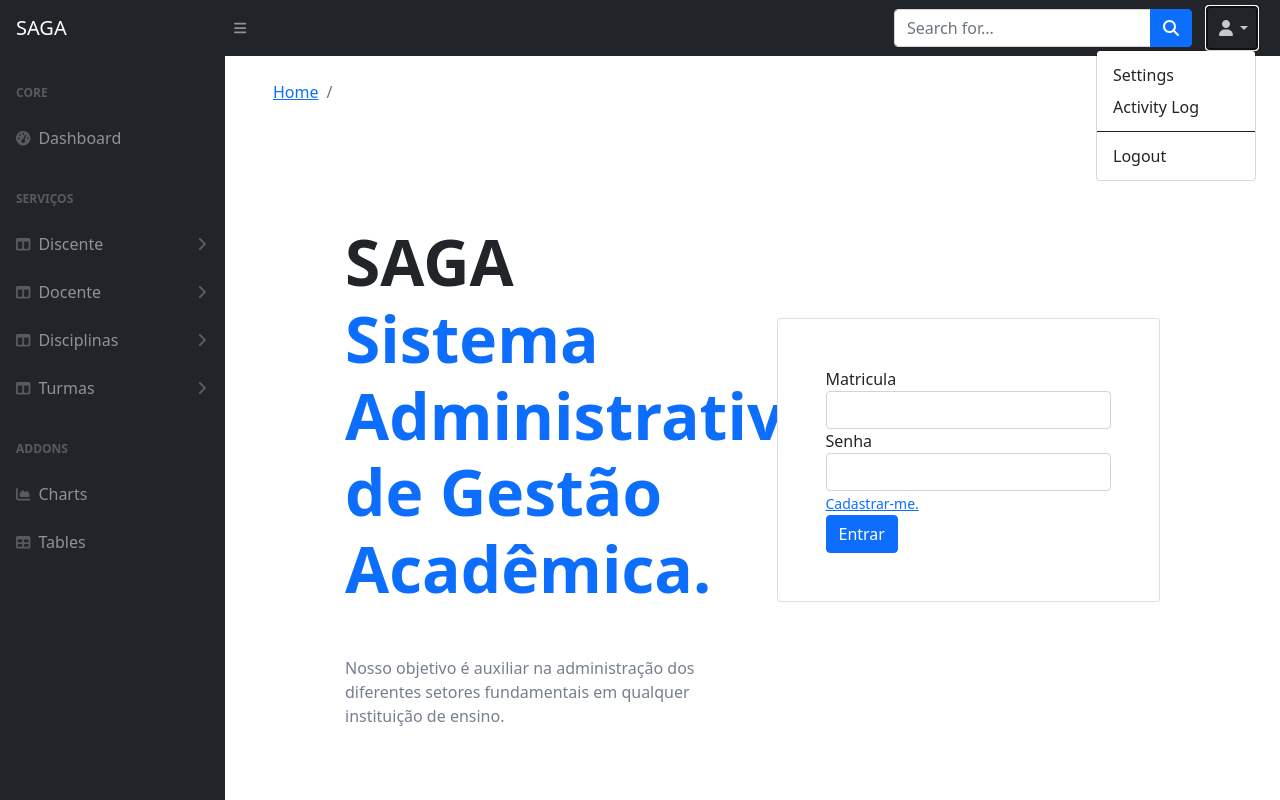
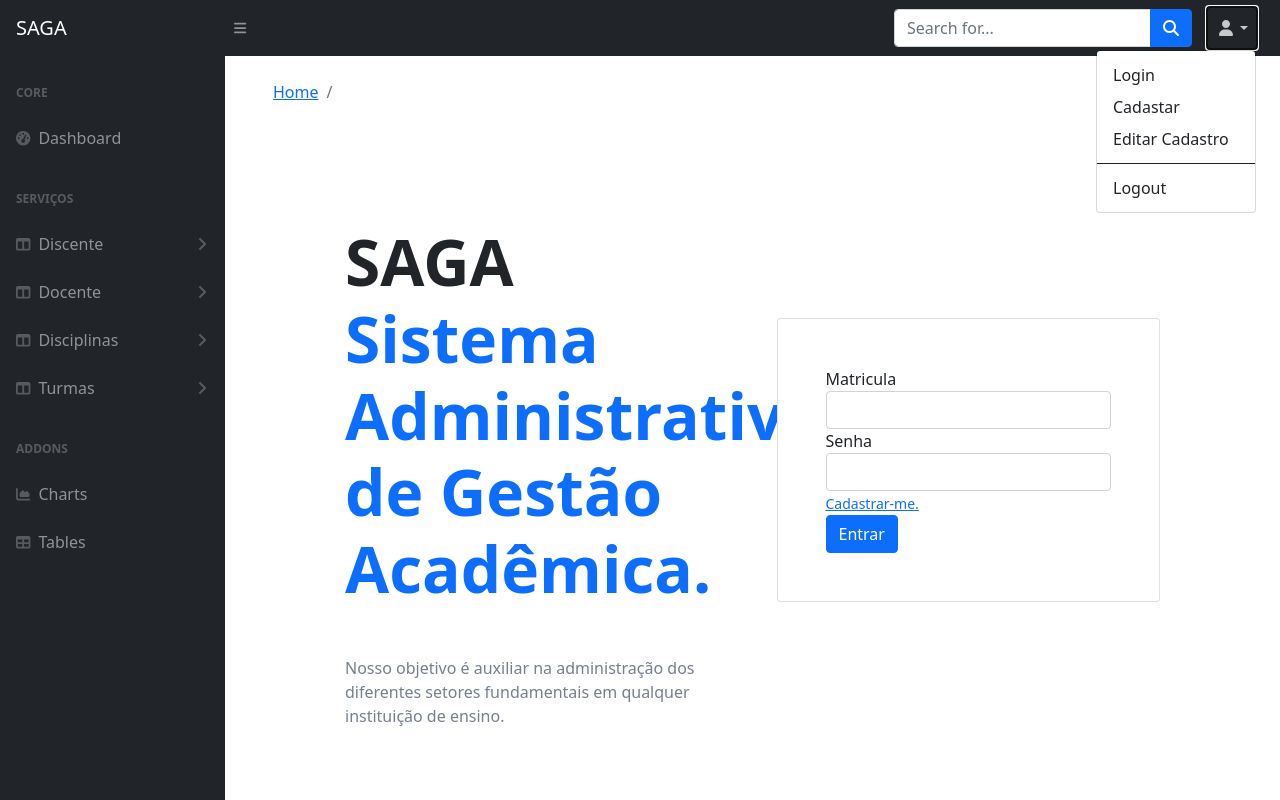
Before and after one commit to Gabriel-Atsok/ProjetoWebII-Academico, a Django app: page /login in a window 1280 px wide, after a click that opens the changed part. Run offline with Django 4.2, Linux system fonts and the light colour scheme; some libraries are stand-ins or nearby versions.

Commit message:
16/12/2022 18:18

```diff
--- a/appacademico/forms.py
+++ b/appacademico/forms.py
@@ -15,7 +15,7 @@ class ProfessorModelForm(forms.ModelForm):
 class AlunoModelForm(forms.ModelForm):
     class Meta:
         model = Aluno
-        fields = ['matricula', 'nome', 'cpf', 'telefone', 'email']
+        fields = ['matricula', 'nome', 'cpf', 'telefone', 'email', 'turma']
 
     def clean_nome(self):
         nome = self.cleaned_data['nome']
@@ -32,4 +32,4 @@ class DisciplinaModelForm(forms.ModelForm):
 class TurmaModelForm(forms.ModelForm):
     class Meta:
         model = Turma
-        fields = ['turma_id' ,'nome_turma','aluno', 'disciplinas']
+        fields = ['turma_id' ,'nome_turma', 'disciplinas']
--- a/appacademico/templates/index.html
+++ b/appacademico/templates/index.html
@@ -12,7 +12,9 @@
     <meta name="author" content="" />
     <link rel="stylesheet" href="{% static 'css/style1.css' %}">
     <link rel="stylesheet" href="https://cdn.jsdelivr.net/npm/bootstrap@5.2.0/dist/css/bootstrap.min.css"ntegrity="sha384-gH2yIJqKdNHPEq0n4Mqa/HGKIhSkIHeL5AyhkYV8i59U5AR6csBvApHHNl/vI1Bx" crossorigin="anonymous">
-    <title>Dashboard - SB Admin</title>
+    {% block title %}
+    <title>SAGA - Sistema Administrativo de Gestão Acadêmica</title>
+    {% endblock %}
     <link href="https://cdn.jsdelivr.net/npm/simple-datatables@latest/dist/style.css" rel="stylesheet" />
     <link href="{% static 'css/styles.css' %}" rel="stylesheet" />
     <script src="https://use.fontawesome.com/releases/v6.1.0/js/all.js" crossorigin="anonymous"></script>
@@ -38,8 +40,9 @@
             <li class="nav-item dropdown">
                 <a class="nav-link dropdown-toggle" id="navbarDropdown" href="#" role="button" data-bs-toggle="dropdown" aria-expanded="false"><i class="fas fa-user fa-fw"></i></a>
                 <ul class="dropdown-menu dropdown-menu-end" aria-labelledby="navbarDropdown">
-                    <li><a class="dropdown-item" href="#">Settings</a></li>
-                    <li><a class="dropdown-item" href="#">Activity Log</a></li>
+                    <li><a class="dropdown-item" href="{% url 'login' %}">Login</a></li>
+                    <li><a class="dropdown-item" href="{% url 'cadastro' %}">Cadastar</a></li>
+                    <li><a class="dropdown-item" href="{% url 'edit_cadastro' %}">Editar Cadastro</a></li>
                     <li><hr class="dropdown-divider" /></li>
                     <li><a class="dropdown-item" href="{% url 'logout' %}">Logout</a></li>
                 </ul>
--- a/appacademico/templates/login.html
+++ b/appacademico/templates/login.html
@@ -8,7 +8,7 @@
         <meta name="viewport" content="width=device-width, initial-scale=1, shrink-to-fit=no" />
         <meta name="description" content="" />
         <meta name="author" content="" />
-        <title>Login - SB Admin</title>
+        <title>Login - SAGA</title>
         <link href="{% static 'css/styles.css' %}" rel="stylesheet" />
         <script src="https://use.fontawesome.com/releases/v6.1.0/js/all.js" crossorigin="anonymous"></script>
     </head>
--- a/appacademico/templates/mostrar_todos.html
+++ b/appacademico/templates/mostrar_todos.html
@@ -115,7 +115,7 @@ Turmas
                     <td>{{disciplina.disciplina_id}}</td>
                     <td>{{disciplina.nome_disciplina}}</td>
                     <td>{{disciplina.professor}}</td>
-                    <td>{{disciplina.turma_id.nome_turma}}</td>
+                    <td>{{disciplina.nome_turma}}</td>
                     <td>
                         <a href="{% url 'editar_disciplina' disciplina.disciplina_id %}"
                             style="padding: 10px; color: rgb(0, 255, 0); font-size: 25px;"><i
--- a/appacademico/views.py
+++ b/appacademico/views.py
@@ -28,7 +28,7 @@ def login(request):
     return render(request, 'contas/login.html')
     return render(request, 'login.html')
 
-
+@login_required(login_url='login')
 def registrardocente(request):
     docente = ProfessorModelForm()
     if request.method == 'POST':
@@ -94,7 +94,7 @@ def registrardocente(request):
         docente = ProfessorModelForm()
         return render(request, 'register.html', {'docente': docente}) '''
 
-
+@login_required(login_url='login')
 def registrardiscente(request):
     discente = AlunoModelForm()
     if request.method == 'POST':
@@ -147,7 +147,7 @@ def registrardiscente(request):
     else:
         return render(request, 'register.html', {'discente': discente})
 
-
+@login_required(login_url='login')
 def registrardisciplina(request):
     if request.method == 'POST':
         disciplina = DisciplinaModelForm(request.POST or None, request.FILES or None)
@@ -155,12 +155,12 @@ def registrardisciplina(request):
             disciplina.save()
             messages.add_message(request, messages.SUCCESS,
                                  'Disciplina cadastrada com sucesso!')
-            return render(request, 'mostrar_todos.html', {'disciplina': disciplina})
+            return redirect('disciplinas')
     else:
         disciplina = DisciplinaModelForm()
         return render(request, 'register.html', {'disciplina': disciplina})
 
-
+@login_required(login_url='login')
 def registrarturma(request):
     if request.method == 'POST':
         turma = TurmaModelForm(request.POST or None, request.FILES or None)
@@ -176,27 +176,27 @@ def registrarturma(request):
         turma = TurmaModelForm()
         return render(request, 'register.html', {'turmas': turma})
 
-
+@login_required(login_url='login')
 def docentes(request):
     docente = Professor.objects.all()
     return render(request, 'mostrar_todos.html', {'docente': docente})
 
-
+@login_required(login_url='login')
 def discentes(request):
     discente = Aluno.objects.all()
     return render(request, 'mostrar_todos.html', {'discente': discente})
 
-
+@login_required(login_url='login')
 def disciplinas(request):
     disciplina = Disciplina.objects.all()
     return render(request, 'mostrar_todos.html', {'disciplina': disciplina})
 
-
+@login_required(login_url='login')
 def turmas(request):
     turma = Turma.objects.all()
     return render(request, 'mostrar_todos.html', {'turmas': turma})
 
-
+@login_required(login_url='login')
 def editar_disciplina(request, disciplina_id):
     disciplinaobject = get_object_or_404(Disciplina, pk=disciplina_id)
     disciplina = DisciplinaModelForm(instance=disciplinaobject)
@@ -212,7 +212,7 @@ def editar_disciplina(request, disciplina_id):
             return render(request, 'editar_todos.html', {'disciplina': disciplina})
     return render(request, 'editar_todos.html', {'disciplina': disciplina})
 
-
+@login_required(login_url='login')
 def editar_discente(request, matricula):
     discentenaobject = get_object_or_404(Aluno, pk=matricula)
     discente = AlunoModelForm(instance=discentenaobject)
@@ -227,7 +227,7 @@ def editar_discente(request, matricula):
             return render(request, 'editar_todos.html', {'discente': discente})
     return render(request, 'editar_todos.html', {'discente': discente})
 
-
+@login_required(login_url='login')
 def editar_docente(request, matricula):
     docentenaobject = get_object_or_404(Professor, pk=matricula)
     docente = ProfessorModelForm(instance=docentenaobject)
@@ -242,7 +242,7 @@ def editar_docente(request, matricula):
             return render(request, 'editar_todos.html', {'docente': docente})
     return render(request, 'editar_todos.html', {'docente': docente})
 
-
+@login_required(login_url='login')
 def editar_turma(request, turma_id):
     turmaobject = get_object_or_404(Turma, pk=turma_id)
     turma = TurmaModelForm(instance=turmaobject)
@@ -258,7 +258,7 @@ def editar_turma(request, turma_id):
             return render(request, 'editar_todos.html', {'turmas': turma})
     return render(request, 'editar_todos.html', {'turmas': turma})
 
-
+@login_required(login_url='login')
 def del_discente(request, matricula):
     discente = Aluno.objects.get(matricula=matricula)
     discente.delete()
@@ -266,7 +266,7 @@ def del_discente(request, matricula):
         request, f'{discente.nome.upper()} excluído(a) com sucesso!')
     return redirect('discentes')
 
-
+@login_required(login_url='login')
 def del_docente(request, matricula):
     docente = Professor.objects.get(matricula=matricula)
     docente.delete()
@@ -274,7 +274,7 @@ def del_docente(request, matricula):
         request, f'{docente.nome.upper()} excluído(a) com sucesso!')
     return redirect('docentes')
 
-
+@login_required(login_url='login')
 def del_disciplina(request, disciplina_id):
     disciplina = Disciplina.objects.get(disciplina_id=disciplina_id)
     disciplina.delete()
@@ -282,7 +282,7 @@ def del_disciplina(request, disciplina_id):
         request, f'{disciplina.nome_disciplina.upper()} excluído(a) com sucesso!')
     return redirect('disciplinas')
 
-
+@login_required(login_url='login')
 def del_turma(request, turma_id):
     turma = Turma.objects.get(turma_id=turma_id)
     turma.delete()
--- a/contas/templates/contas/edit_cadastro.html
+++ b/contas/templates/contas/edit_cadastro.html
@@ -5,7 +5,7 @@
 
 {% block titulo %}Editar Usuário{% endblock titulo %}
 
-{% block conteudo %}
+{% block content %}
 {% bootstrap_messages %}
 <form method="POST">
   {% csrf_token %}
@@ -48,4 +48,4 @@
       </div>
   </section>
 </form>
-{% endblock conteudo %}
+{% endblock content %}
--- a/contas/views.py
+++ b/contas/views.py
@@ -32,7 +32,7 @@ def logout(request):
     return redirect('login')
 
 
-# @login_required(login_url='login')
+
 def cadastro(request):
     discente = Aluno
     docente = Professor
@@ -90,12 +90,12 @@ def cadastro(request):
 
         else:
             messages.error(request, "Usuário não registrado!")
-            return render(request, 'contas/cadastro.html')
+            return render(request, 'contas/login.html')
 
     return render(request, 'contas/cadastro.html')
 
 
-# @login_required(login_url='login')
+@login_required(login_url='login')
 def edit_cadastro(request):
     if request.method == "POST":
         senha1 = request.POST.get("senha1")
```
Also changed, not shown: appacademico/models.py (+11 -8 lines), db.sqlite3.
